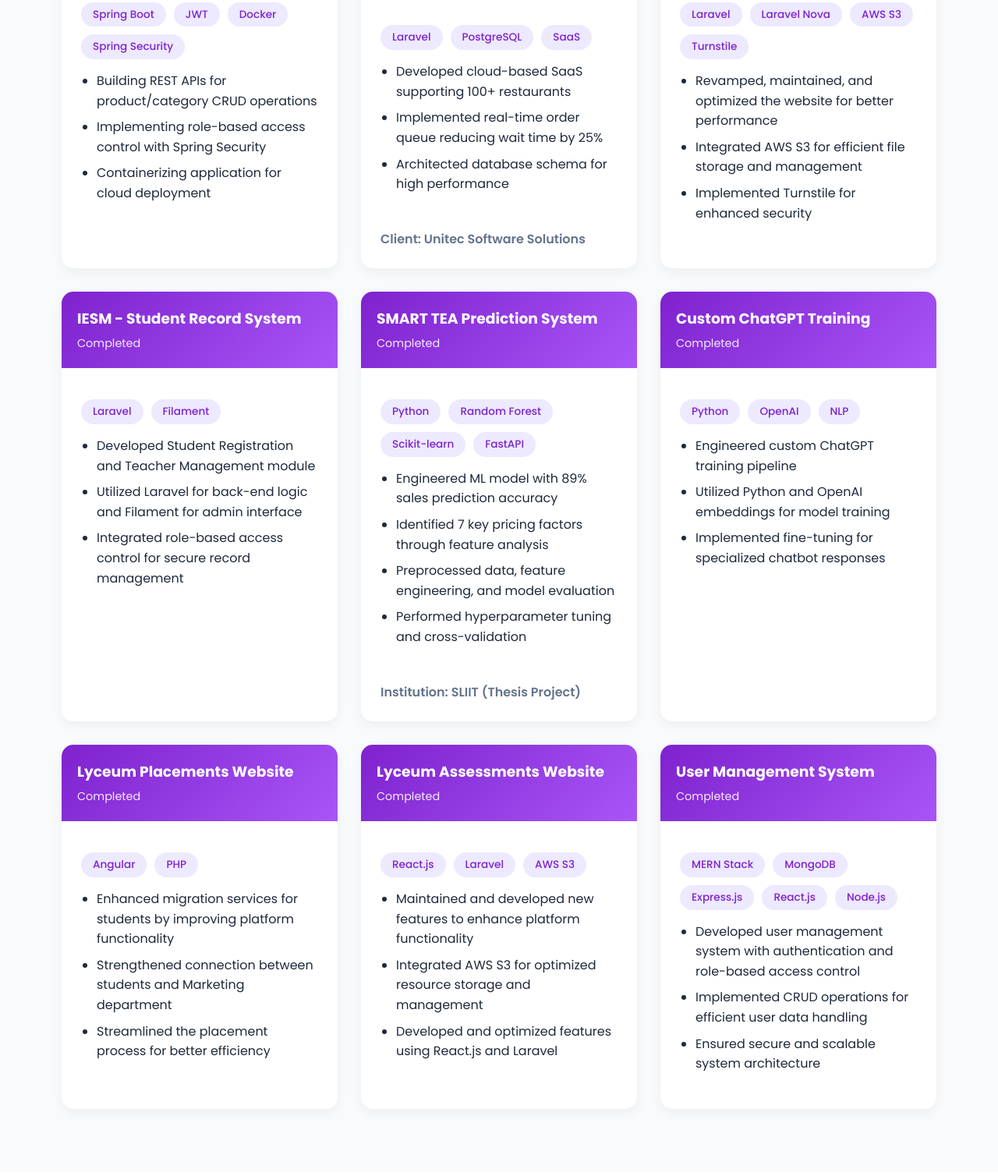
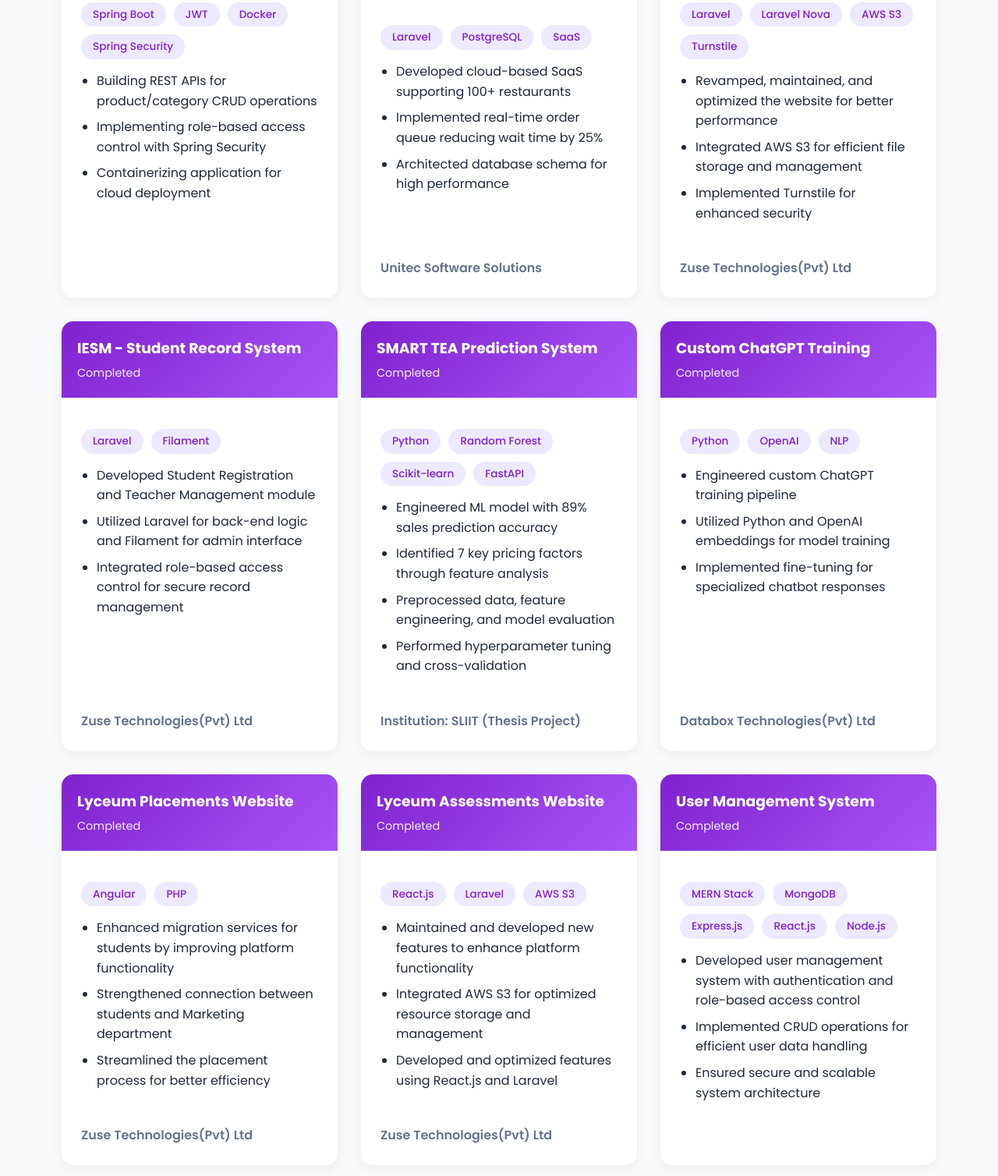
Before and after one commit to jithmapv/Portfolio, a website: page index.html in a window 1280 px wide. Shown: the part 2292-3800 px from the top of the page at 78% size. Drawn offline with Linux system fonts and the light colour scheme.

Commit message:
feat: update project footer details and correct company name for consistency

```diff
--- a/index.html
+++ b/index.html
@@ -947,7 +947,7 @@
                         </ul>
                     </div>
                     <div class="project-footer">
-                        Client: Unitec Software Solutions
+                        Unitec Software Solutions
                     </div>
                 </div>
 
@@ -969,6 +969,9 @@
                             <li>Implemented Turnstile for enhanced security</li>
                         </ul>
                     </div>
+                    <div class="project-footer">
+                        Zuse Technologies(Pvt) Ltd
+                    </div>
                 </div>
 
                 <div class="project-card" data-category="laravel">
@@ -986,6 +989,9 @@
                             <li>Utilized Laravel for back-end logic and Filament for admin interface</li>
                             <li>Integrated role-based access control for secure record management</li>
                         </ul>
+                    </div>
+                    <div class="project-footer">
+                        Zuse Technologies(Pvt) Ltd
                     </div>
                 </div>
 
@@ -1031,9 +1037,12 @@
                             <li>Implemented fine-tuning for specialized chatbot responses</li>
                         </ul>
                     </div>
+                    <div class="project-footer">
+                        Databox Technologies(Pvt) Ltd
+                    </div>
                 </div>
 
-                <!-- Angular Projects -->
+                <!-- Javascript Projects -->
                 <div class="project-card" data-category="javaScript">
                     <div class="project-header">
                         <h3>Lyceum Placements Website</h3>
@@ -1049,6 +1058,9 @@
                             <li>Strengthened connection between students and Marketing department</li>
                             <li>Streamlined the placement process for better efficiency</li>
                         </ul>
+                    </div>
+                    <div class="project-footer">
+                        Zuse Technologies(Pvt) Ltd
                     </div>
                 </div>
 
@@ -1068,6 +1080,9 @@
                             <li>Integrated AWS S3 for optimized resource storage and management</li>
                             <li>Developed and optimized features using React.js and Laravel</li>
                         </ul>
+                    </div>
+                    <div class="project-footer">
+                        Zuse Technologies(Pvt) Ltd
                     </div>
                 </div>
 
@@ -1108,7 +1123,7 @@
                 <div class="timeline-item left animated">
                     <div class="timeline-content">
                         <h4>Software Engineer</h4>
-                        <span class="date">United Software Solutions | April 2025 - July 2025</span>
+                        <span class="date">Unitec Software Solutions | April 2025 - July 2025</span>
                         <ul>
                             <li>Led full-stack development of cloud-based Restaurant Management System using Laravel/PostgreSQL</li>
                             <li>Architected database schema for optimal performance</li>
```
